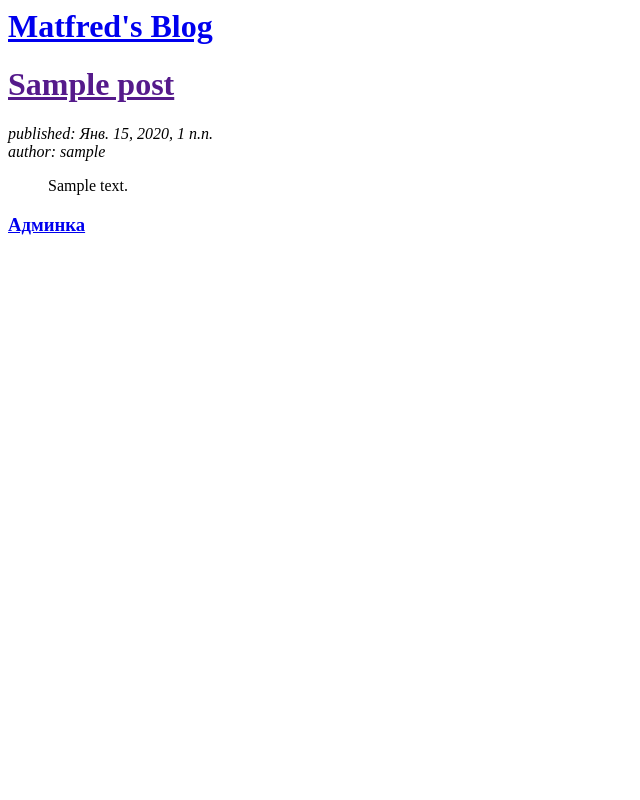
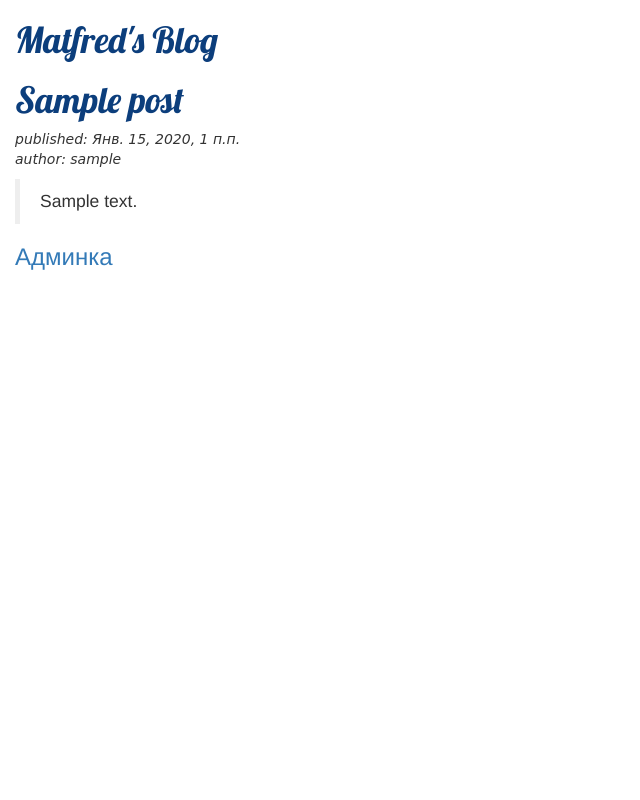
Before and after one commit to K0luamba/Simple-blog, a Django app: template blog/templates/blog/post_list.html in a window 1280 px wide. Shown: the whole page, without its empty margins (0-640 px from the left). Run offline with Django 3.2, Linux system fonts and the light colour scheme; the template is opened without the code that fills it: values that come from a table or form of the project are taken from there, others are empty; tables that the repository leaves empty hold one stand-in row (values such as "Sample post"); some libraries are stand-ins or nearby versions.

Commit message:
css template

```diff
--- /dev/null
+++ b/blog/static/css/blog.css
@@ -0,0 +1,10 @@
+body {
+    padding-left: 15px;
+}
+h1 a {
+	color:#0C3E7C;
+	font-family: 'Lobster';
+}
+em {
+	font-family: cursive;
+}
--- a/blog/templates/blog/post_list.html
+++ b/blog/templates/blog/post_list.html
@@ -1,5 +1,10 @@
+{% load static %}
 <html>
     <head>
+		<link href="https://fonts.googleapis.com/css?family=Lobster&subset=latin,cyrillic" rel="stylesheet" type="text/css"> <!-- Enable Lobstr font -->
+		<link rel="stylesheet" href="//maxcdn.bootstrapcdn.com/bootstrap/3.2.0/css/bootstrap.min.css">
+		<link rel="stylesheet" href="//maxcdn.bootstrapcdn.com/bootstrap/3.2.0/css/bootstrap-theme.min.css">
+		<link rel="stylesheet" href="{% static 'css/blog.css' %}"> <!-- User styles -->
         <title>Matfred's Blog</title>
     </head>
     <body>
```
